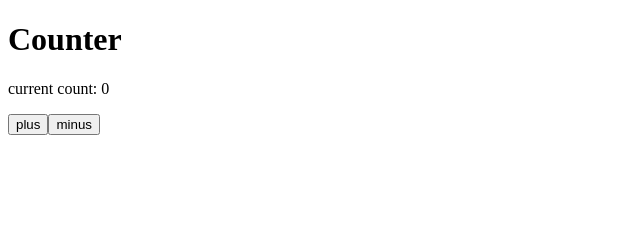
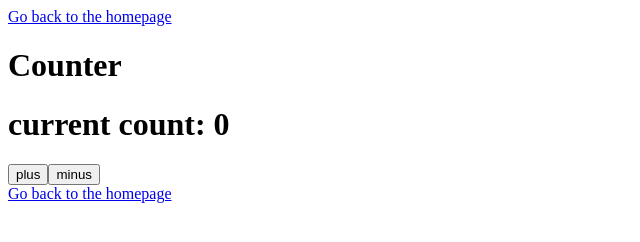
Before and after one commit to FredMds/gatsbyTest1, a Gatsby site: page /counterpage in a window 1280 px wide. Shown: the whole page, without its empty margins (0-640 px from the left). Built offline with nearby package versions, Linux system fonts and the light colour scheme; Gatsby itself is replaced by a stand-in of ours.

Commit message:
lien vers homepage depuis counter

```diff
--- a/src/pages/counterpage.js
+++ b/src/pages/counterpage.js
@@ -10,8 +10,9 @@ class Counterpage extends React.Component {
 
     return (
     <div>
+      <Link to="/">Go back to the homepage</Link>
        <h1>Counter</h1>
-       <p>current count: {this.state.count}</p>
+       <h1>current count: {this.state.count}</h1>
        <button onClick={() => this.setState(prevState => ({
        count: prevState.count +1,
         }))
@@ -22,6 +23,8 @@ class Counterpage extends React.Component {
         }))
        }
        >minus</button>
+       <br/>
+         <Link to="/">Go back to the homepage</Link>
      </div>
    )
   }
```
